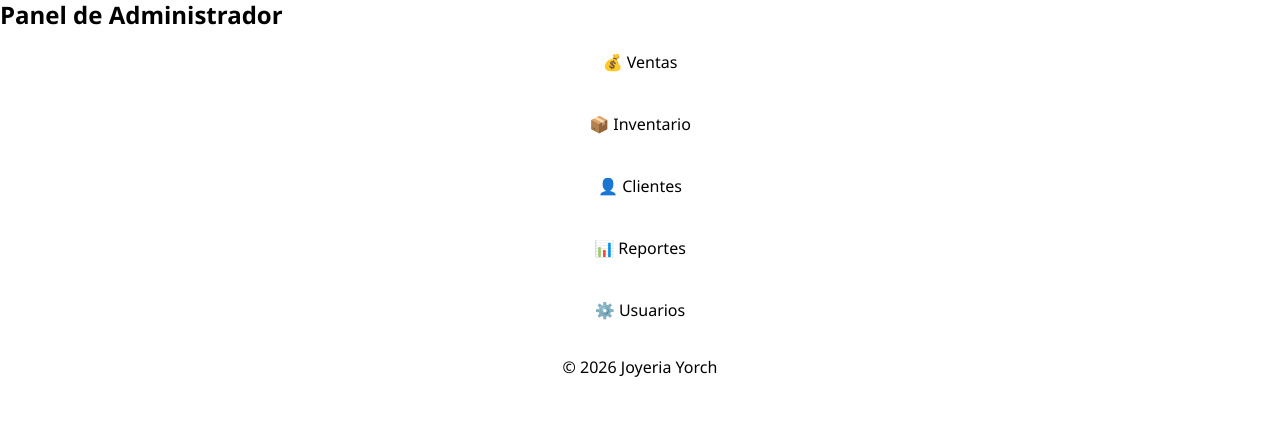
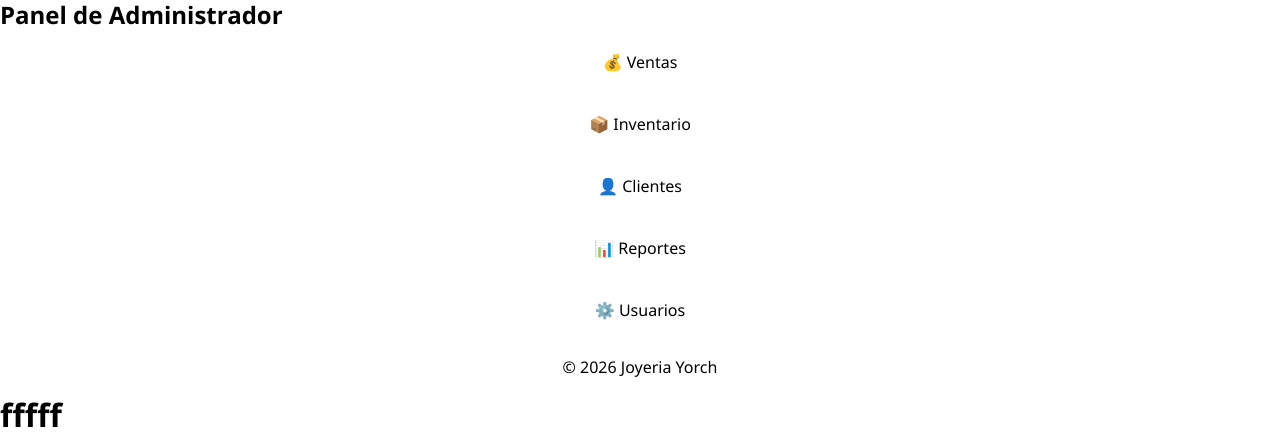
Before and after one commit to Yorchuela/Pagina-Web-Joyeria, a plain HTML site: page index.html in a window 1280 px wide. Shown: the part 704-1140 px from the top of the page. Before the commit the page ends 1097 px from the top, so only its background shows below. Drawn offline with Linux system fonts and the light colour scheme; files whose address does not match are found by name.

Commit message:
Hice un cambio

```diff
--- a/index.html
+++ b/index.html
@@ -57,3 +57,5 @@
 <script src="script.js"></script>
 </body>
 </html>
+
+ <h1>fffff</h1>
```
